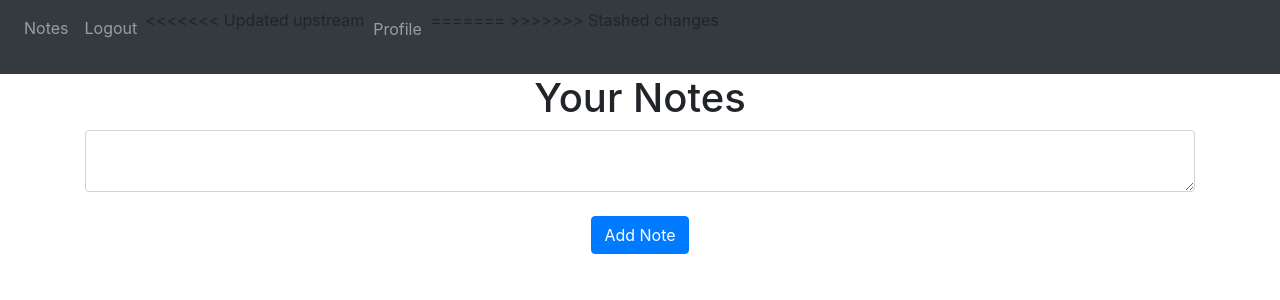
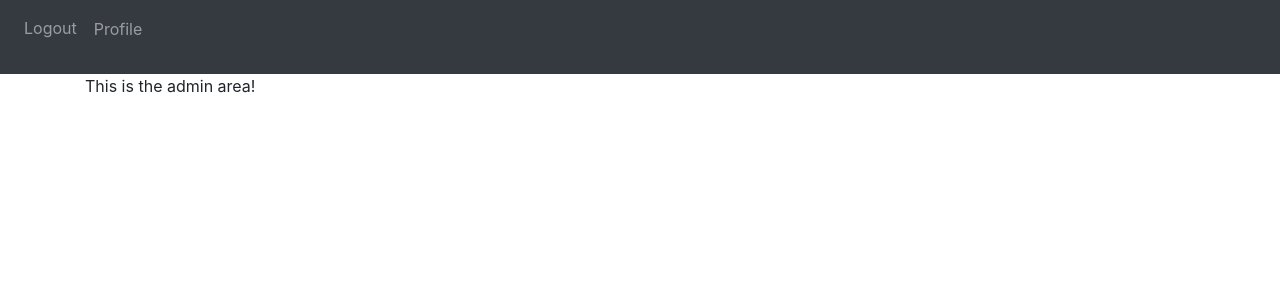
Before and after one commit to snaker938/flask-website, a Flask app: page /notes in a window 1280 px wide. Shown: the top 300 px of the page. Run offline with Flask 2, Linux system fonts and the light colour scheme; a user stored in the database is signed in; data that the repository does not hold is empty; some libraries are stand-ins or nearby versions.

Commit message:
Updated admin area
Tidied up admin creation stuff

```diff
--- a/website/auth.py
+++ b/website/auth.py
@@ -38,7 +38,7 @@ def logout():
 def signup():
     if not checkForAdmin():
         createAdmin()
-        return redirect(url_for("views.home"))
+        return redirect(url_for("views.admin"))
     def check_password(password):
         if (any(x.isupper() for x in password) and any(x.islower() for x in password) and any(x.isdigit() for x in password) and (len(password) >= 6)):
             return True
@@ -79,6 +79,9 @@ def signup():
 
 @auth.route("/", methods=["GET", "POST"])
 def mainHome():
+    if checkForAdmin():
+        if current_user.admin:
+            return render_template("admin.html", user=current_user)
     return render_template("main-home.html", user=current_user)
 
 
--- /dev/null
+++ b/website/templates/admin.html
@@ -0,0 +1,4 @@
+{% extends "base.html" %} {% block title %}Admin Area{% endblock %}{% block
+content %}
+<p>This is the admin area!</p>
+{% endblock%}
--- a/website/templates/base.html
+++ b/website/templates/base.html
@@ -29,13 +29,10 @@
       </button>
       <div class="collapse navbar-collapse" id="navbar">
         <div class="navbar-nav">
-          {% if user.is_authenticated %}
+          {% if user.is_authenticated %} {% if not user.admin %}
           <a class="nav-item nav-link" id="notes" href="/notes">Notes</a>
+          {% endif %}
           <a class="nav-item nav-link" id="logout" href="/logout">Logout</a>
-<<<<<<< Updated upstream
-          <!-- <a class="nav-item nav-link float-right" id="profile" href="#"
-            >{{ user.first_name }}</a
-          > -->
           <p>
             <button
               class="btn btn-link nav-item nav-link"
@@ -61,11 +58,9 @@
               </div>
             </div>
           </div>
-=======
           <!-- <a class="nav-item nav-link" id="profile" href="/profile"
             >{{ user.first_name }}</a
           > -->
->>>>>>> Stashed changes
           {% else %}
           <a class="nav-item nav-link" id="login" href="/login">Login</a>
           <a class="nav-item nav-link" id="signUp" href="/sign-up">Sign Up</a>
--- a/website/views.py
+++ b/website/views.py
@@ -13,6 +13,9 @@ views = Blueprint('views', __name__)
 @views.route('/notes', methods=['GET', 'POST'])
 @login_required
 def home():
+    if current_user.admin:
+        print("This is an admin user!")
+        return render_template("admin.html", user=current_user)
     if request.method == "POST":
         note = request.form.get("note")
 
@@ -37,3 +40,12 @@ def delete_note():
             db.session.commit()
 
     return jsonify({})
+
+
+
+@views.route('/admin', methods=['GET', 'POST'])
+@login_required
+def admin():
+    if current_user.admin:
+        print("This is an admin area going to!")
+        return render_template("admin.html", user=current_user)
```
Also changed, not shown: website/database.db (added).
